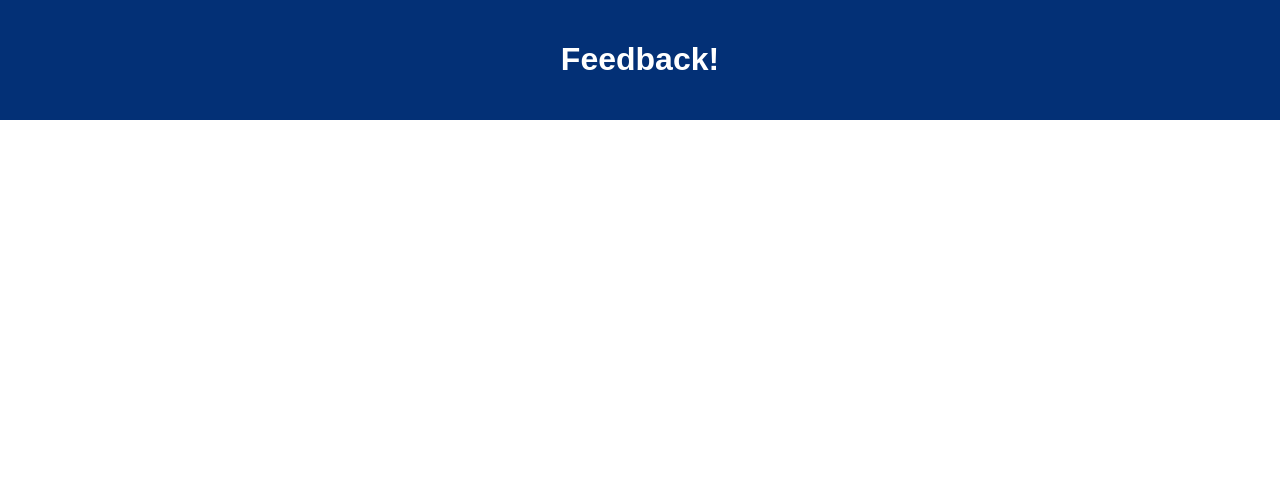
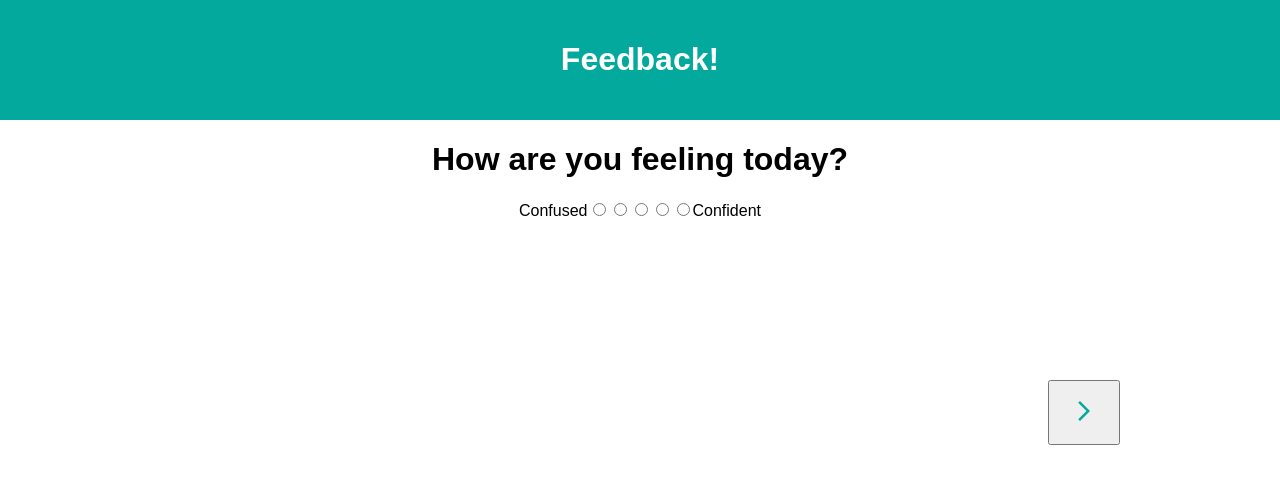
Before and after one commit to hmongdev/weekend-redux-feedback-loop-FJUL15-3PM, a React (Create React App) app: page / in a window 1280 px wide. Shown: the top 484 px of the page. Built offline with nearby package versions, Linux system fonts and the light colour scheme.

Commit message:
refactor routes

```diff
--- a/package.json
+++ b/package.json
@@ -4,6 +4,10 @@
   "private": true,
   "proxy": "http://localhost:5000",
   "dependencies": {
+    "@emotion/react": "^11.9.3",
+    "@emotion/styled": "^11.9.3",
+    "@mui/icons-material": "^5.8.4",
+    "@mui/material": "^5.9.0",
     "axios": "^0.21.1",
     "express": "^4.17.1",
     "pg": "^8.2.1",
--- a/src/components/App/App.css
+++ b/src/components/App/App.css
@@ -1,9 +1,13 @@
+:root {
+    --background-color: #04a99e;
+}
+
 .App {
     text-align: center;
 }
 
 .App-header {
-  background-color: #033076;
+    background-color: var(--background-color);
     min-height: 70px;
     padding: 20px;
     color: white;
@@ -11,13 +15,19 @@
 }
 
 .App-title {
-  font-size: 2em;
+    font-size: 2rem;
 }
 
 .App-intro {
     font-size: large;
 }
 
-h4 {
-  font-style: italic;
+.nextButtonDiv {
+    float: right;
+    margin: 10rem;
 }
+
+.nextButton {
+    padding: 1rem;
+    color: var(--background-color);
+}
--- a/src/components/App/App.jsx
+++ b/src/components/App/App.jsx
@@ -1,9 +1,12 @@
 import React from 'react';
-import axios from 'axios';
 import './App.css';
 
 //import Router, Route
-import { HashRouter as Router, Route, useHistory } from 'react-router-dom';
+import { HashRouter as Router, Route } from 'react-router-dom';
+import { useHistory } from 'react-router-dom';
+
+//mui arrow
+import ArrowForwardIosIcon from '@mui/icons-material/ArrowForwardIos';
 
 //components
 import Header from './Header/Header';
@@ -11,33 +14,33 @@ import Feeling from '../Feeling/Feeling';
 import Understanding from '../Understanding/Understanding';
 import Support from '../Support/Support';
 import Comments from '../Comments/Comments';
+import NewFeedback from '../NewFeedback/NewFeedback';
 
-//handleSubmit
-const handleSubmit = (event) => {
+//handleNext
+const handleNext = (event) => {
     event.preventDefault();
-    history.push('/understanding');
+    history.push('/2');
 };
 
 export default function App() {
-    //const
+    //const history
     const history = useHistory();
+    console.log(history);
 
     return (
         <Router>
             <div className="App">
                 <Header />
-                <Route exact path="/feeling">
-                    <Feeling />
-                </Route>
-                <Route exact path="/understanding">
-                    <Understanding />
-                </Route>
-                <Route exact path="/support">
-                    <Support />
-                </Route>
-                <Route exact path="/comments">
-                    <Comments />
-                </Route>
+                <Route path="/" exact component={Feeling} />
+                <Route path="/2" exact component={Understanding} />
+                <Route path="/3" exact component={Support} />
+                <Route path="/4" exact component={Comments} />
+                <Route path="/5" exact component={NewFeedback} />
+            </div>
+            <div className="nextButtonDiv">
+                <button onClick={handleNext}>
+                    <ArrowForwardIosIcon className="nextButton" />
+                </button>
             </div>
         </Router>
     );
--- a/src/components/Feeling/Feeling.jsx
+++ b/src/components/Feeling/Feeling.jsx
@@ -7,8 +7,6 @@ export default function Feeling() {
     const handleFeeling = (event) => {
         setFeeling(event.target.value);
     };
-
-    //handleNext
 
     return (
         <div>
@@ -52,9 +50,6 @@ export default function Feeling() {
                     <label htmlFor="5">Confident</label>
                 </form>
             </div>
-            <div className="nextButton">
-                <button onClick={handleNext}>NEXT </button>
-            </div>
         </div>
     );
 }
--- /dev/null
+++ b/src/components/NewFeedback/NewFeedback.jsx
@@ -0,0 +1,3 @@
+export default function NewFeedback() {
+    return <div>NewFeedback</div>;
+}
```
Also changed, not shown: 1 other file (tests, documents, lock files or other folders). Lines whose indentation alone changed are shown as unchanged.
